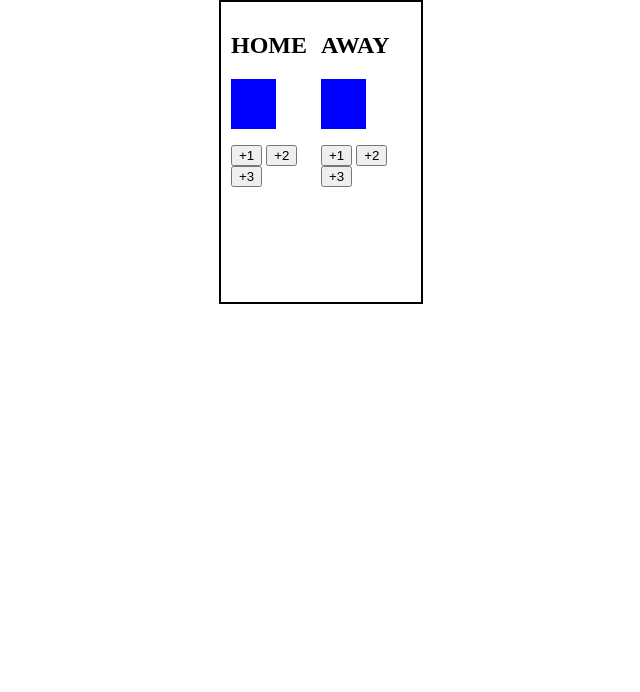
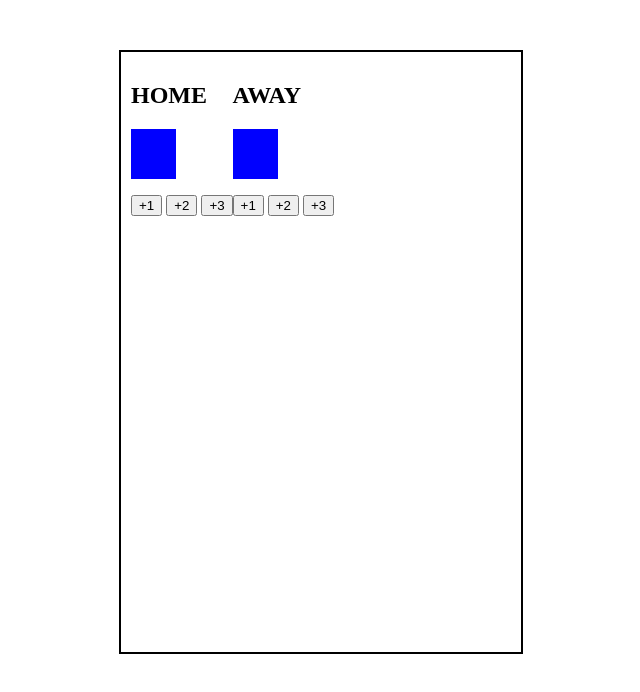
Before and after one commit to iabbakr/scoreboard, a plain HTML site: page index.html in a window 1280 px wide. Shown: the whole page, without its empty margins (319-959 px from the left). Drawn offline with Linux system fonts and the light colour scheme.

Commit message:
added margin and width

```diff
--- a/index.css
+++ b/index.css
@@ -5,9 +5,10 @@ body{
     display: block;
     margin-right: auto;
     margin-left: auto;
-    width: 200px;
-    height: 300px;
+    width: 400px;
+    height: 600px;
     border: 2px solid black;
+    margin-top: 50px;
 }
 .scoreboard{
 
@@ -21,9 +22,14 @@ body{
 }
 .sb{
 
+
 }
 p{
     height: 50px;
     width: 45px;
     background-color: blue;
 }
+.points-btn{
+    display: flex;
+    flex-direction: row;
+}
```
